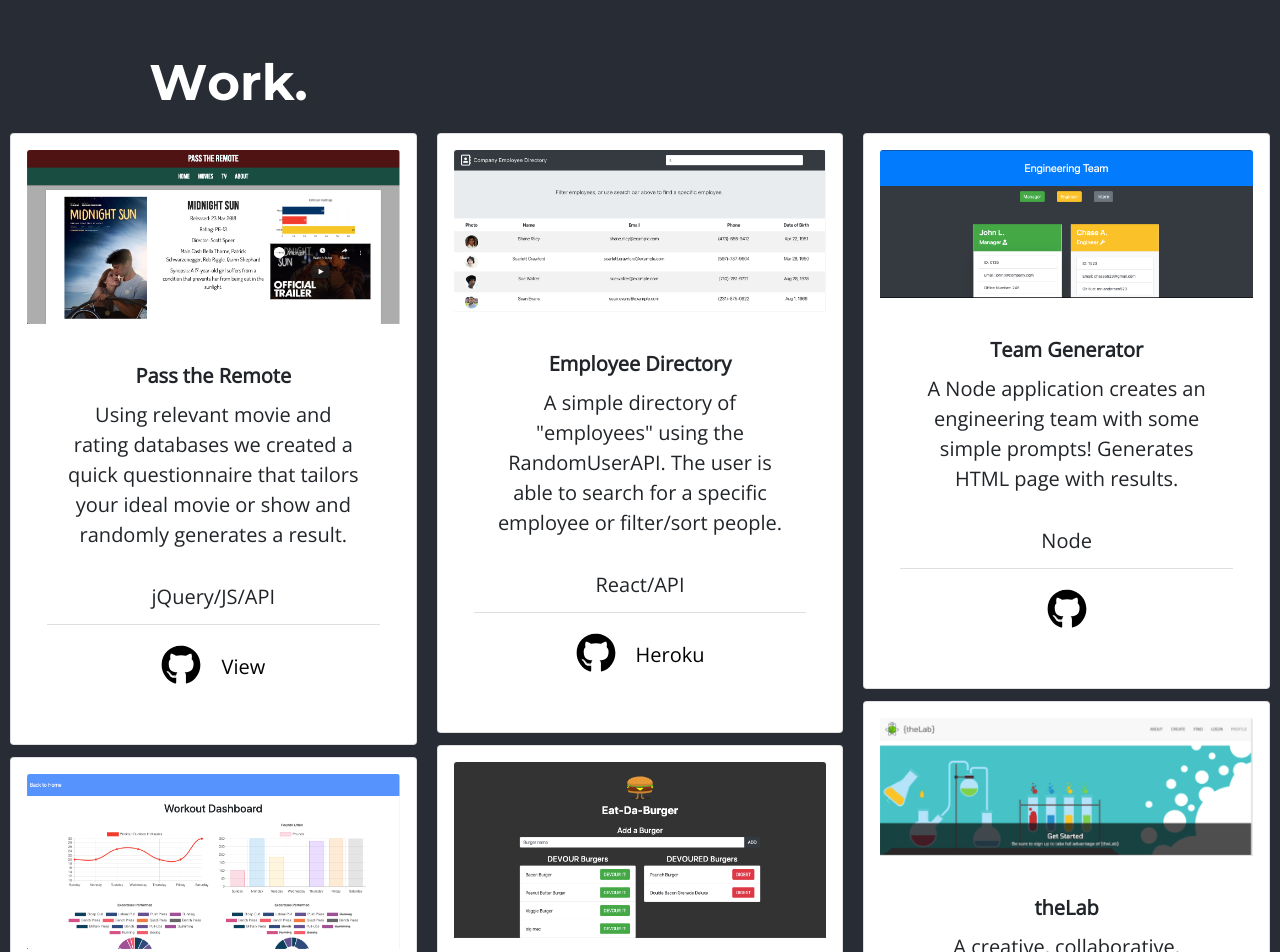
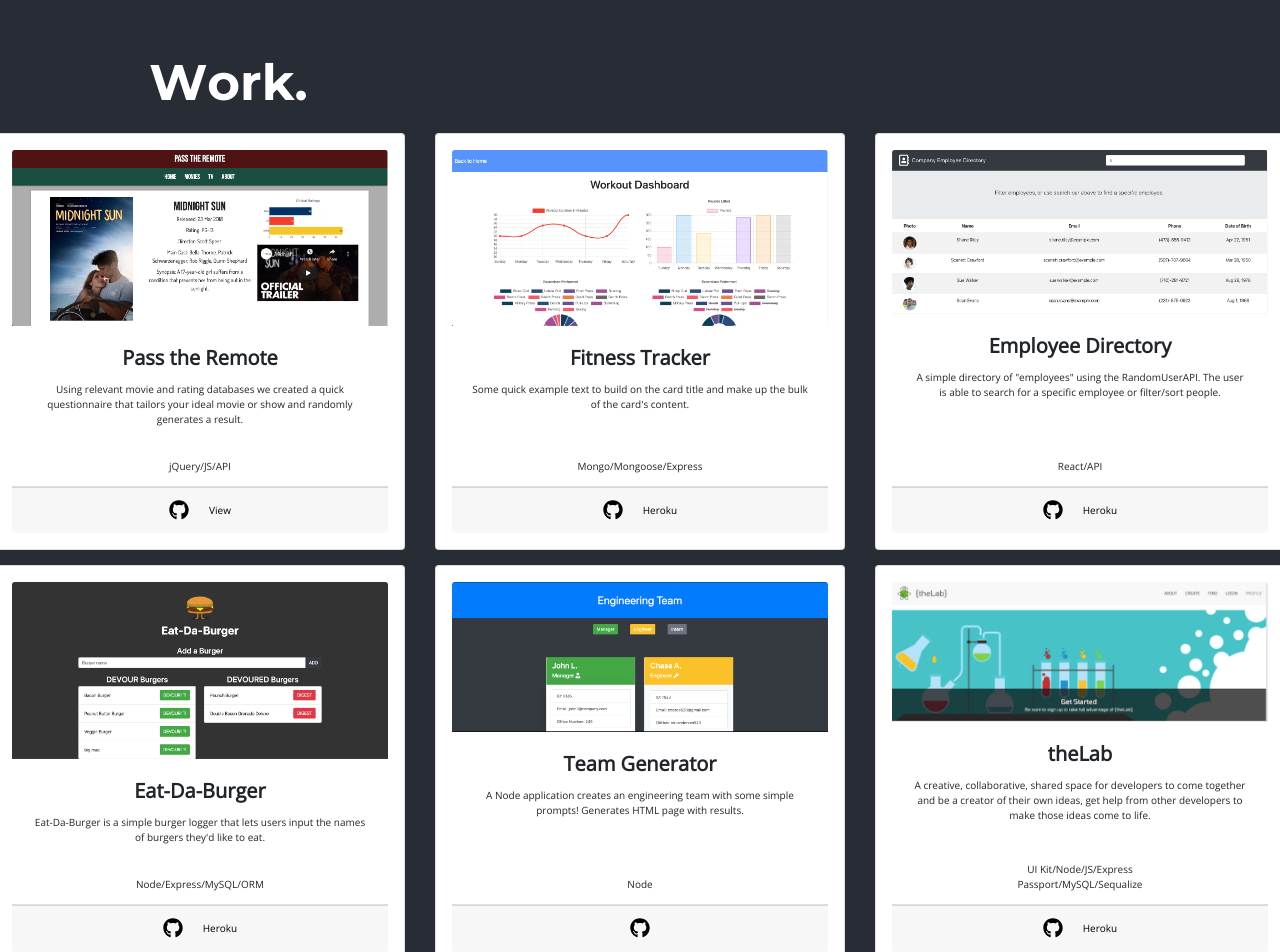
Before and after one commit to mr-andersen523/React-Portfolio4.0, a React (Create React App) app in the folder my-portfolio/: page / in a window 1280 px wide. Shown: the part 1420-2372 px from the top of the page. Built offline with nearby package versions, Linux system fonts and the light colour scheme.

Commit message:
fixed project cards be same size/height

```diff
--- a/my-portfolio/src/App.css
+++ b/my-portfolio/src/App.css
@@ -153,6 +153,10 @@ li .link:hover{
   margin: 0 auto; /* Added */
   float: none; /* Added */
   margin-bottom: 10px; /* Added */
+}
+
+.card-deck-wrapper:nth-child(2) {
+  margin-top: 20px;
 }
 
 #resume-btn:hover {
--- a/my-portfolio/src/components/Cards.js
+++ b/my-portfolio/src/components/Cards.js
@@ -1,5 +1,5 @@
 import React, { Component } from 'react';
-import { Card, CardColumns, ListGroup, ListGroupItem} from "react-bootstrap";
+import { Card, CardDeck, Row, ListGroup, ListGroupItem} from "react-bootstrap";
 import burger from '../images/burger.png'
 import remote from '../images/remote.png'
 import lab2 from '../images/lab2.png'
@@ -15,12 +15,13 @@ class Cards extends Component {
     render() {
         return (
 
-<CardColumns>
+<>
+<Row>
+<CardDeck>
 
 
   <Card className="text-center p-3" >
     <Card.Img variant="top" src={remote} />
-    <blockquote className="blockquote mb-0 card-body">
     <Card.Body>
     <Card.Title style={{fontWeight:"bold"}}>Pass the Remote</Card.Title>
     <Card.Text>
@@ -30,17 +31,15 @@ class Cards extends Component {
   <ListGroup className="list-group-flush">
     <ListGroupItem>jQuery/JS/API</ListGroupItem>
     </ListGroup>
-  <Card.Body>
+  <Card.Footer>
     <Card.Link className="hvr-grow" href='https://github.com/mr-andersen523/pass-the-remote'><FontAwesomeIcon icon={['fab', 'github']} size="2x" /> </Card.Link>
     <Card.Link className="hvr-grow" href="https://mr-andersen523.github.io/pass-the-remote/">View</Card.Link>
-  </Card.Body>
-    </blockquote>
+  </Card.Footer>
   </Card>
 
 
   <Card className="text-center p-3">
   <Card.Img variant="top" src={workout} />
-    <blockquote className="blockquote mb-0 card-body">
     <Card.Body>
     <Card.Title style={{fontWeight:"bold"}}>Fitness Tracker</Card.Title>
     <Card.Text>
@@ -51,17 +50,15 @@ class Cards extends Component {
   <ListGroup className="list-group-flush">
     <ListGroupItem>Mongo/Mongoose/Express</ListGroupItem>
     </ListGroup>
-  <Card.Body>
+  <Card.Footer>
   <Card.Link className="hvr-grow" href='https://github.com/mr-andersen523/homework17'><FontAwesomeIcon icon={['fab', 'github']} size="2x" /> </Card.Link>
     <Card.Link className="hvr-grow" href="https://fitness-tracker-hw.herokuapp.com/">Heroku</Card.Link>
-  </Card.Body>
-    </blockquote>
+  </Card.Footer>
   </Card>
 
 
   <Card className="text-center p-3">
   <Card.Img variant="top" src={empdirect} />
-    <blockquote className="blockquote mb-0 card-body">
     <Card.Body>
     <Card.Title style={{fontWeight:"bold"}}>Employee Directory</Card.Title>
     <Card.Text>
@@ -71,17 +68,24 @@ class Cards extends Component {
   <ListGroup className="list-group-flush">
     <ListGroupItem>React/API</ListGroupItem>
     </ListGroup>
-  <Card.Body>
+  <Card.Footer>
   <Card.Link className="hvr-grow" href='https://github.com/mr-andersen523/homework19'><FontAwesomeIcon icon={['fab', 'github']} size="2x" /> </Card.Link>
     <Card.Link className="hvr-grow" href="https://employee-directory-hw.herokuapp.com/">Heroku</Card.Link>
-  </Card.Body>
-    </blockquote>
+  </Card.Footer>
   </Card>
+
+
+  </CardDeck>
+        </Row>
+
+<br></br>
+
+        <Row>
+<CardDeck>
 
 
   <Card className="text-center p-3">
   <Card.Img variant="top" src={burger} />
-    <blockquote className="blockquote mb-0 card-body">
     <Card.Body>
     <Card.Title style={{fontWeight:"bold"}}>Eat-Da-Burger</Card.Title>
     <Card.Text>
@@ -91,17 +95,15 @@ class Cards extends Component {
   <ListGroup className="list-group-flush">
     <ListGroupItem>Node/Express/MySQL/ORM</ListGroupItem>
     </ListGroup>
-  <Card.Body>
+  <Card.Footer>
   <Card.Link className="hvr-grow" href='https://github.com/mr-andersen523/burger'><FontAwesomeIcon icon={['fab', 'github']} size="2x" /> </Card.Link>
     <Card.Link className="hvr-grow" href="https://eat-da-burgers-node-app.herokuapp.com/">Heroku</Card.Link>
-  </Card.Body>
-    </blockquote>
+  </Card.Footer>
   </Card>
 
 
   <Card className="text-center p-3">
   <Card.Img variant="top" src={empteam} />
-    <blockquote className="blockquote mb-0 card-body">
     <Card.Body>
     <Card.Title style={{fontWeight:"bold"}}>Team Generator</Card.Title>
     <Card.Text>
@@ -111,16 +113,14 @@ class Cards extends Component {
   <ListGroup className="list-group-flush">
     <ListGroupItem>Node</ListGroupItem>
     </ListGroup>
-  <Card.Body>
+  <Card.Footer>
   <Card.Link className="hvr-grow" href='https://github.com/mr-andersen523/homework10'><FontAwesomeIcon icon={['fab', 'github']} size="2x" /> </Card.Link>
-  </Card.Body>
-    </blockquote>
+  </Card.Footer>
   </Card>
 
 
   <Card className="text-center p-3">
   <Card.Img variant="top" src={lab2} />
-    <blockquote className="blockquote mb-0 card-body">
     <Card.Body>
     <Card.Title style={{fontWeight:"bold"}}>theLab</Card.Title>
     <Card.Text>
@@ -130,84 +130,15 @@ class Cards extends Component {
   <ListGroup className="list-group-flush">
     <ListGroupItem>UI Kit/Node/JS/Express<br></br>Passport/MySQL/Sequalize</ListGroupItem>
     </ListGroup>
-  <Card.Body>
+  <Card.Footer>
   <Card.Link className="hvr-grow" href='https://github.com/programmerkim/theLab'><FontAwesomeIcon icon={['fab', 'github']} size="2x" /> </Card.Link>
     <Card.Link className="hvr-grow" href="#">Heroku</Card.Link>
-  </Card.Body>
-    </blockquote>
+  </Card.Footer>
   </Card>
 
-</CardColumns>
-
-
-//             <CardDeck>
-
-//   <Card>
-//     <Card.Img variant="top" src={remote} />
-//     <Card.Body>
-//       <Card.Title>Card title</Card.Title>
-//       <Card.Text>
-//         This is a wider card with supporting text below as a natural lead-in to
-//         additional content. This card has even longer content than the first to
-//         show that equal height action.
-//       </Card.Text>
-//     </Card.Body>
-//     <Card.Footer>
-//       <small className="text-muted">Last updated 3 mins ago</small>
-//     </Card.Footer>
-//   </Card>
-
-
-//   <Card>
-//     <Card.Img variant="top" src={burger} />
-//     <Card.Body>
-//       <Card.Title>Card title</Card.Title>
-//       <Card.Text>
-//         This is a wider card with supporting text below as a natural lead-in to
-//         additional content. This card has even longer content than the first to
-//         show that equal height action.
-//       </Card.Text>
-//     </Card.Body>
-//     <Card.Footer>
-//       <small className="text-muted">Last updated 3 mins ago</small>
-//     </Card.Footer>
-//   </Card>
-
-
-//   <Card>
-//     <Card.Img variant="top" src={workout} />
-//     <Card.Body>
-//       <Card.Title>Card title</Card.Title>
-//       <Card.Text>
-//         This is a wider card with supporting text below as a natural lead-in to
-//         additional content. This card has even longer content than the first to
-//         show that equal height action.
-//       </Card.Text>
-//     </Card.Body>
-//     <Card.Footer>
-//       <small className="text-muted">Last updated 3 mins ago</small>
-//     </Card.Footer>
-//   </Card>
-
-//   <Card>
-//     <Card.Img variant="top" src={workout} />
-//     <Card.Body>
-//       <Card.Title>Card title</Card.Title>
-//       <Card.Text>
-//         This is a wider card with supporting text below as a natural lead-in to
-//         additional content. This card has even longer content than the first to
-//         show that equal height action.
-//       </Card.Text>
-//     </Card.Body>
-//     <Card.Footer>
-//       <small className="text-muted">Last updated 3 mins ago</small>
-//     </Card.Footer>
-//   </Card>
-
-
-
-// </CardDeck>
-
+  </CardDeck>
+    </Row>
+      </>
 
         );
     }
```
